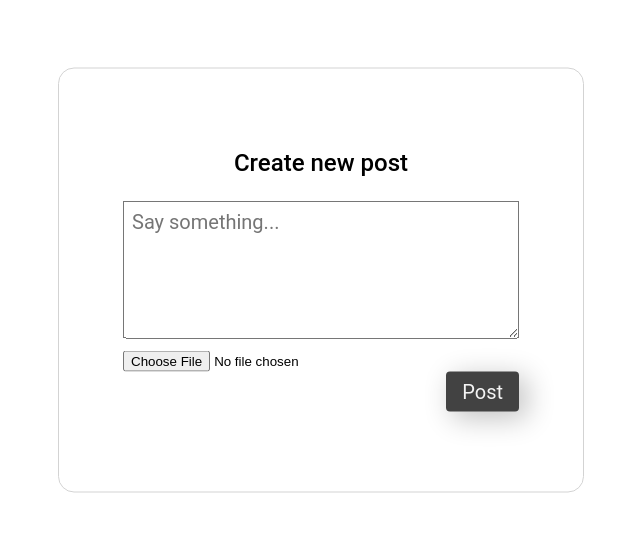
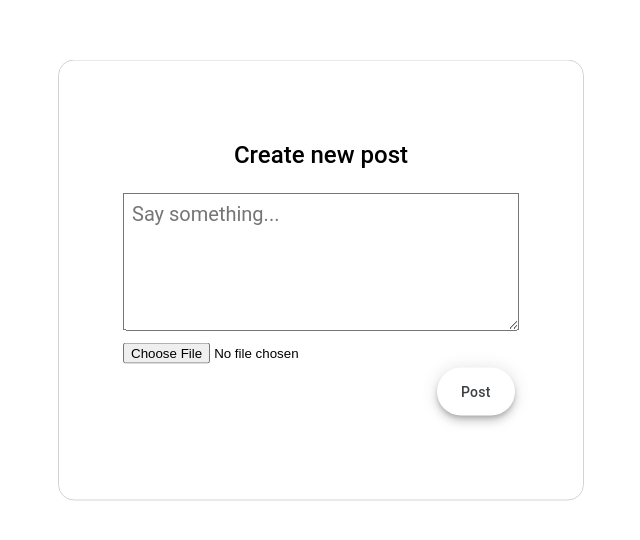
Before and after one commit to zhan-xl/project_3, a React (Create React App) app in the folder client/: page /new-post in a window 1280 px wide. Shown: the part 120-660 px from the top of the page, without its empty margins (319-959 px from the left). Built offline with nearby package versions, Linux system fonts and the light colour scheme.

Commit message:
some css

```diff
--- a/client/src/pages/LogIn.jsx
+++ b/client/src/pages/LogIn.jsx
@@ -70,7 +70,9 @@ const LogIn = () => {
               value={pwd}
               required
           />
-          <button className="log-in-button">Log In</button>
+          <div>
+            <button className="btn">Log In</button>
+          </div>
         </form>
         <div><Link to="/sign-up" className="sign-up-letter">No account? Sign up
           here.</Link></div>
--- a/client/src/pages/NewPost.jsx
+++ b/client/src/pages/NewPost.jsx
@@ -3,8 +3,13 @@ import "../style/NewPost.css"
 import {useNavigate} from "react-router-dom";
 import axios from "axios";
 import app from '../firebase';
-import { v4 as uuid } from 'uuid';
-import { getStorage, ref, uploadBytesResumable, getDownloadURL } from "firebase/storage";
+import {v4 as uuid} from 'uuid';
+import {
+  getStorage,
+  ref,
+  uploadBytesResumable,
+  getDownloadURL
+} from "firebase/storage";
 
 export default function NewPost() {
 
@@ -23,9 +28,9 @@ export default function NewPost() {
               withCredentials: true
             });
         navigate(-1); // going back to where I was
-  } catch (err) {}
+      } catch (err) {
       }
-  else {
+    } else {
       // uuid to make each file in images folder have a unique name
       const storage = getStorage(app);
       const imagePath = ref(storage, `/images/${image.name + uuid()}`);
@@ -59,13 +64,16 @@ export default function NewPost() {
                   onChange={e => setPostCont(e.target.value)}
                   className="textarea"/>
         <input type="file" onChange={e => setImage(e.target.files[0])}
-          accept="image/*" >
+               accept="image/*">
         </input>
-        <div className="post-button" onClick={() => {
+        <div style={{"text-align": "end"}}>
+          <button className="btn" onClick={() => {
             post();
           }}>
             Post
+          </button>
         </div>
+
       </div>
   )
 }
--- a/client/src/pages/SignUp.jsx
+++ b/client/src/pages/SignUp.jsx
@@ -75,7 +75,7 @@ const SignUp = () => {
                     value={perDescr}
                     required
                 />
-                <button className="submit-button"
+                <button className="btn"
                         disabled={!user || !pwd || !perDescr}>Submit
                 </button>
               </form>
--- a/package.json
+++ b/package.json
@@ -14,5 +14,8 @@
     "prod": "npm run start -w server"
   },
   "author": "",
-  "license": "ISC"
+  "license": "ISC",
+  "dependencies": {
+    "concurrently": "^8.0.1"
+  }
 }
```
Also changed, not shown: 2 other files (tests, documents, lock files or other folders). Lines whose indentation alone changed are shown as unchanged.
